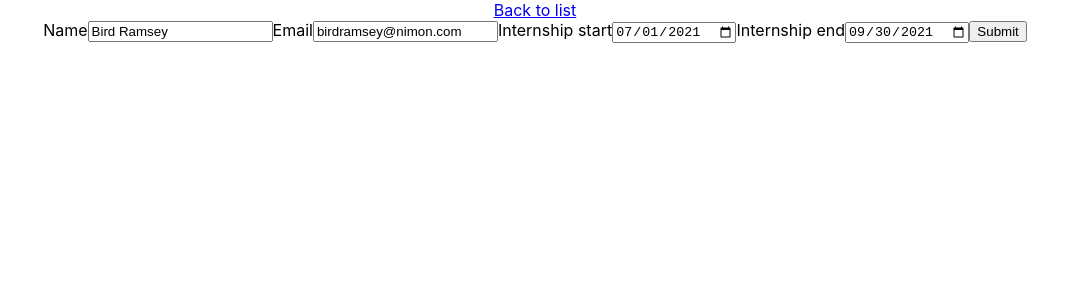
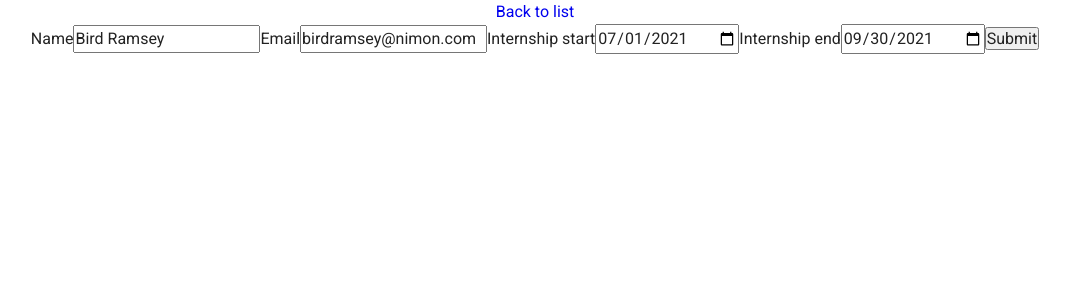
Before and after one commit to kepler003/forte, a React (Create React App) app: page /interns/1 in a window 1280 px wide. Shown: the top 300 px of the page, without its empty margins (105-1175 px from the left). Built offline with nearby package versions, Linux system fonts and the light colour scheme; data requests are answered from the project's data file.

Commit message:
Add styles

```diff
--- a/src/index.jsx
+++ b/src/index.jsx
@@ -1,5 +1,6 @@
 import React from "react";
 import "./index.css";
+import "./styles/styles.css";
 import App from "./App";
 import { BrowserRouter as Router } from "react-router-dom";
 import { createRoot } from "react-dom/client";
--- /dev/null
+++ b/src/styles/colors.css
@@ -0,0 +1,13 @@
+:root {
+  --color-error: #a3270c;
+  --color-focus: #d3f2ff;
+  --color-base: #222222;
+  --color-base-1: #3b3b3b;
+  --color-base-2: #555555;
+  --color-base-3: #afafaf;
+  --color-base-4: #ededed;
+  --color-base-5: #f2f2f2;
+  --color-base-6: #f7f7f7;
+  --color-base-7: #fcfcfc;
+  --color-base-8: #ffffff;
+}
--- /dev/null
+++ b/src/styles/font.css
@@ -0,0 +1 @@
+@import url('https://fonts.googleapis.com/css2?family=Roboto:wght@400;500&display=swap');
--- /dev/null
+++ b/src/styles/reset.css
@@ -0,0 +1,25 @@
+* {
+  margin: 0;
+  padding: 0;
+  box-sizing: border-box;
+  font: inherit;
+}
+
+html {
+  font-size: 62.5%;
+}
+
+*:not(a) {
+  color: inherit;
+}
+
+body {
+  font-family: 'Roboto';
+  font-size: 1.6rem;
+  line-height: 2.4rem;
+  color: var(--color-base);
+}
+
+a:not(:hover) {
+  text-decoration: none;
+}
--- /dev/null
+++ b/src/styles/styles.css
@@ -0,0 +1,4 @@
+@import url('./font.css');
+@import url('./typography.css');
+@import url('./colors.css');
+@import url('./reset.css');
--- /dev/null
+++ b/src/styles/typography.css
@@ -0,0 +1,27 @@
+.text-heading {
+  font-size: 4rem;
+  line-height: 4.8rem;
+  font-weight: 500;
+}
+
+.text {
+  font-size: 1.6rem;
+  line-height: 2.4rem;
+}
+
+.text-l {
+  font-size: 1.8rem;
+  line-height: 2.4rem;
+}
+
+.text-medium {
+  font-size: 1.6rem;
+  line-height: 2.4rem;
+  font-weight: 500;
+}
+
+.text-medium-l {
+  font-size: 1.8rem;
+  line-height: 2.4rem;
+  font-weight: 500;
+}
```
